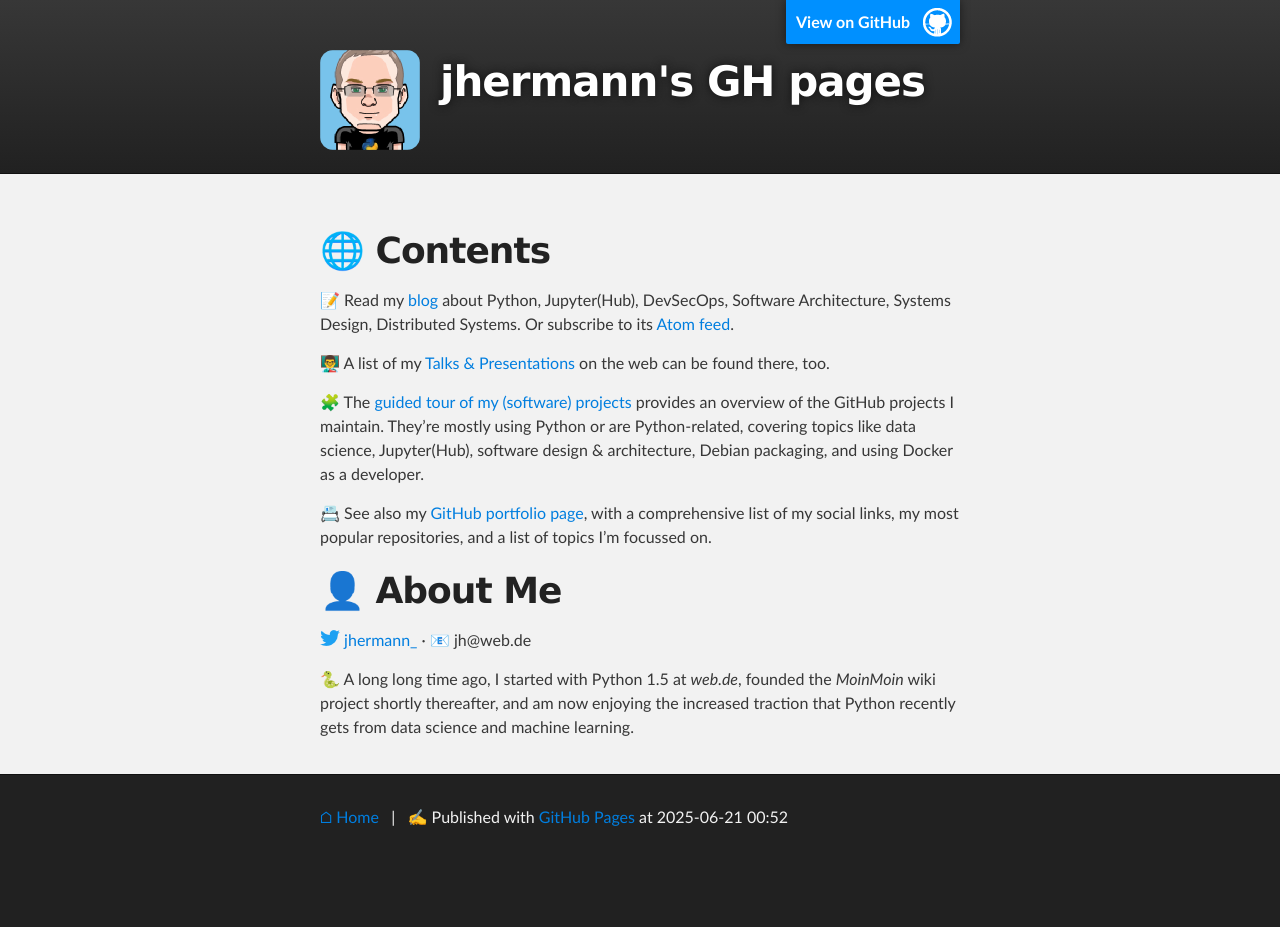
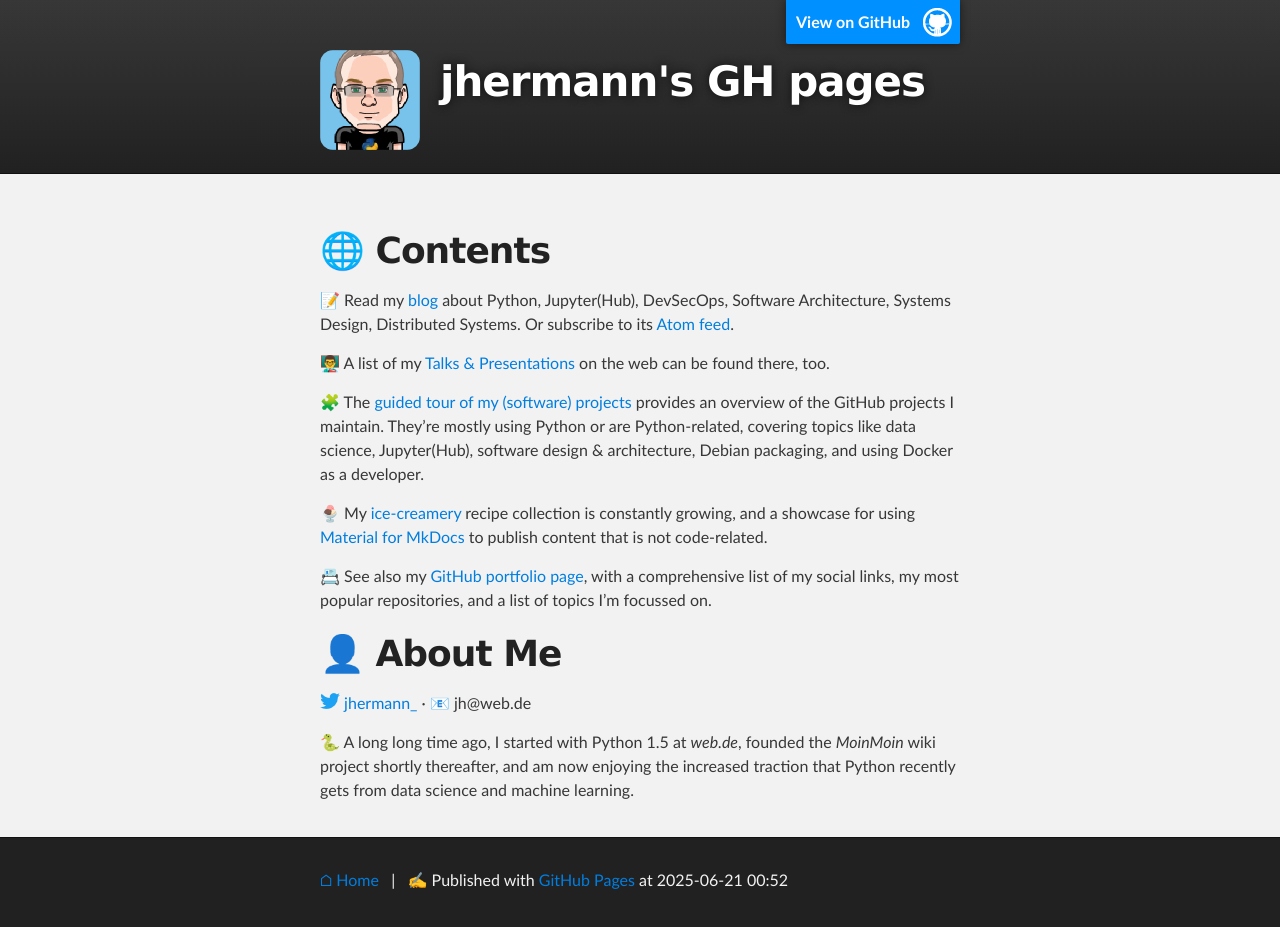
Before and after one commit to jhermann/jhermann.github.io, a Jekyll site: the page built from index.md, in a window 1280 px wide. Built offline with Jekyll 4.4.1, drawn with Linux system fonts in a browser that asks for light colours; before the commit the page ends 900 px from its top, so only the background shows below that.

Commit message:
Update index: Link to ice-creamery

```diff
--- a/index.md
+++ b/index.md
@@ -10,6 +10,8 @@ title: jhermann's GH pages
 
 🧩 The [guided tour of my (software) projects](https://jhermann.github.io/blog/misc/development/2020/02/21/projects_guided_tour.html) provides an overview of the GitHub projects I maintain. They're mostly using Python or are Python-related, covering topics like data science, Jupyter(Hub), software design & architecture, Debian packaging, and using Docker as a developer.
 
+🍨 My [ice-creamery](https://jhermann.github.io/ice-creamery/) recipe collection is constantly growing, and a showcase for using [Material for MkDocs](https://squidfunk.github.io/mkdocs-material/) to publish content that is not code-related.
+
 📇 See also my [GitHub portfolio page](https://jhermann.github.io/about-me/), with a comprehensive list of my social links, my most popular repositories, and a list of topics I'm focussed on.
 
 
```
